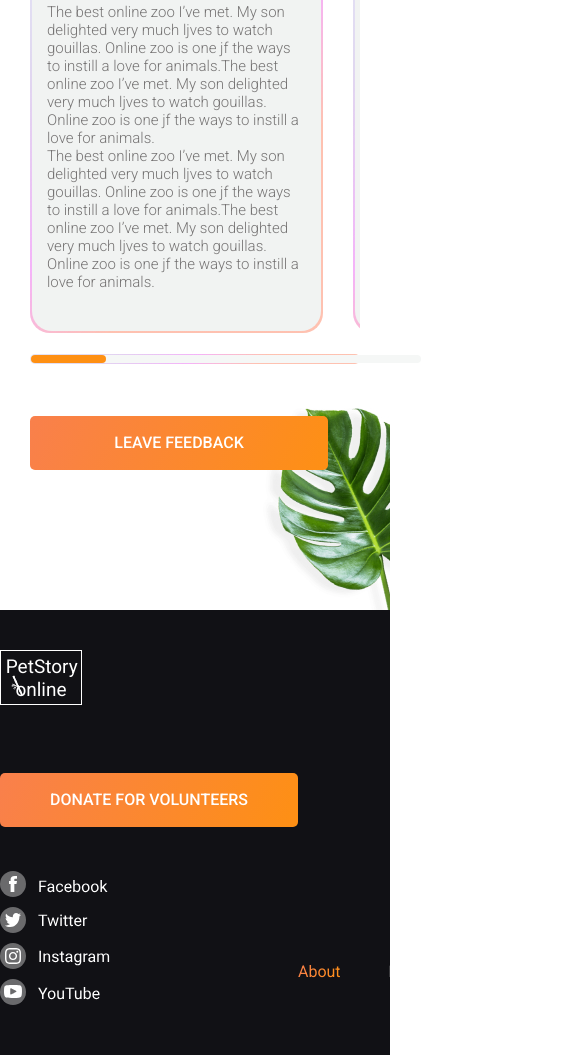
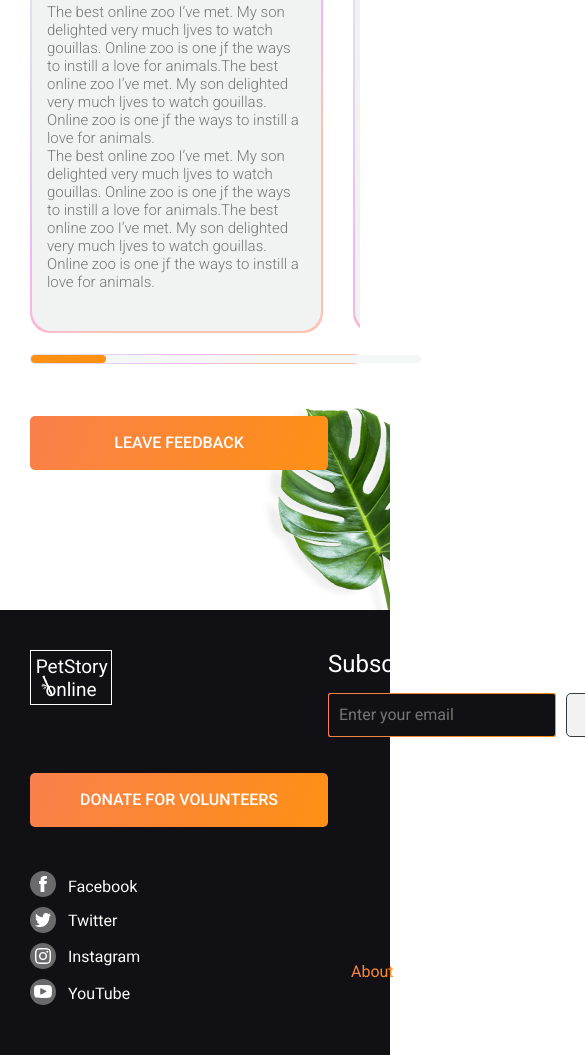
Before and after one commit to job356/online-zoo, a website: page pages/main/index.html in a window 390 px wide. Shown: the part 5653-6708 px from the top of the page, 585 px wide, since content can reach past the window. Drawn offline with Linux system fonts and the light colour scheme.

Commit message:
feat: add responsive to footer-main section

```diff
--- a/pages/main/index.html
+++ b/pages/main/index.html
@@ -5,7 +5,7 @@
     <meta http-equiv="X-UA-Compatible" content="IE=edge">
     <meta name="viewport" content="width=device-width, initial-scale=1.0">
     <link rel="stylesheet" href="sass/style.css">
-    <link rel="stylesheet" href="https://fonts.googleapis.com/css2?family=Roboto:wght@300;400;500;700&display=swap" rel="stylesheet">
+    <link rel="stylesheet" href="https://fonts.googleapis.com/css2?family=Roboto:wght@100;300;400;500;700&display=swap" rel="stylesheet">
     <title>Online-zoo</title>
 </head>
 <body>
@@ -302,7 +302,7 @@
                         <li><a class="navigation__item_inactive" href="#">About</a></li>
                         <li><a class="navigation__item" href="#">Map</a></li>
                         <li><a class="navigation__item" href="#">Zoos</a></li>
-                        <li><a class="navigation__item" href="/pages/donate/index.html">Donate</a></li>
+                        <!-- <li><a class="navigation__item" href="/pages/donate/index.html">Donate</a></li> -->
                         <li><a class="navigation__item" href="#">Contact us</a></li>
                     </ul>
                 </nav>
--- a/pages/main/sass/components/_navigation.scss
+++ b/pages/main/sass/components/_navigation.scss
@@ -33,4 +33,10 @@
 
 .footer-navigation {
     align-self: flex-end;
+    padding: 0 32px 0 101px;
+    @include media-small-desktop {
+        position: absolute;
+        left: 321px;
+        padding: 0px;
+    }
 }
--- a/pages/main/sass/layouts/_columns.scss
+++ b/pages/main/sass/layouts/_columns.scss
@@ -41,4 +41,7 @@
 
 .footer-column {
     @include column;
+    @include media-small-desktop {
+        position: relative;
+    }
 }
--- a/pages/main/sass/layouts/_footer.scss
+++ b/pages/main/sass/layouts/_footer.scss
@@ -4,6 +4,9 @@
 
 .wrapper_footer {
     padding: 40px 0 50px;
+    @include media-small-desktop {
+        padding: 40px 30px 50px;
+    }
 }
 
 .social-media {
@@ -36,6 +39,7 @@
 
 .subscribe__input {
     @include font ($size:1.6rem, $weight: 400, $height: 2.2rem);
+    width: 206px;
     padding: 10px;
     border: none;
     border-radius: 2px;
```
Also changed, not shown: pages/main/sass/style.css, 1 other file.
